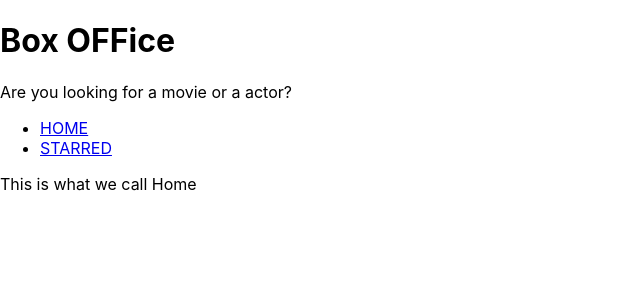
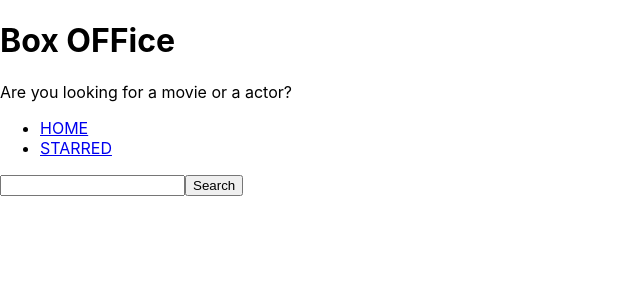
Before and after one commit to rayaditya414/Box-Office, a React (Create React App) app: page / in a window 1280 px wide. Shown: the top 300 px of the page, without its empty margins (0-640 px from the left). Built offline with nearby package versions, Linux system fonts and the light colour scheme.

Commit message:
Created Input and Fetched data from TV Mazw Api

```diff
--- a/src/pages/Home.jsx
+++ b/src/pages/Home.jsx
@@ -1,10 +1,33 @@
-import React from 'react'
-import MainPageLayout from '../components/MainPageLayout'
+import React, { useState } from 'react';
+
+import MainPageLayout from '../components/MainPageLayout';
 
 const Home = () => {
+  const [input, setInput] = useState('');
+  const onInputChange = ev => {
+    setInput(ev.target.value);
+  };
+  const onSearch = () => {
+    fetch(`https://api.tvmaze.com/search/shows?q=${input}`)
+      .then(r => r.json())
+      .then(result => {
+        console.log(result);
+      });
+  };
+  const onKeyDownn=(ev)=>{
+    if(ev.keyCode===13){
+      onSearch();
+    }
+
+  }
   return (
-    <MainPageLayout>This is what we call Home </MainPageLayout>
-  )
-}
+    <MainPageLayout>
+      <input type="text" onChange={onInputChange} value={input} onKeyDown={onKeyDownn} />
+      <button type="button" onClick={onSearch} >
+        Search
+      </button>
+    </MainPageLayout>
+  );
+};
 
-export default Home
+export default Home;
--- a/src/service-worker.js
+++ b/src/service-worker.js
@@ -50,7 +50,8 @@ registerRoute(
 // precache, in this case same-origin .png requests like those from in public/
 registerRoute(
   // Add in any other file extensions or routing criteria as needed.
-    ({ url }) => url.origin === self.location.origin && url.pathname.endsWith('.png'), // Customize this strategy as needed, e.g., by changing to CacheFirst.
+  ({ url }) =>
+    url.origin === self.location.origin && url.pathname.endsWith('.png'), // Customize this strategy as needed, e.g., by changing to CacheFirst.
   new StaleWhileRevalidate({
     cacheName: 'images',
     plugins: [
@@ -63,7 +64,7 @@ registerRoute(
 
 // This allows the web app to trigger skipWaiting via
 // registration.waiting.postMessage({type: 'SKIP_WAITING'})
-self.addEventListener('message', (event) => {
+self.addEventListener('message', event => {
   if (event.data && event.data.type === 'SKIP_WAITING') {
     self.skipWaiting();
   }
```
Also changed, not shown: src/serviceWorkerRegistration.js (+12 -8 lines), 1 other file (tests, documents, lock files or other folders). Lines whose indentation alone changed are shown as unchanged.
